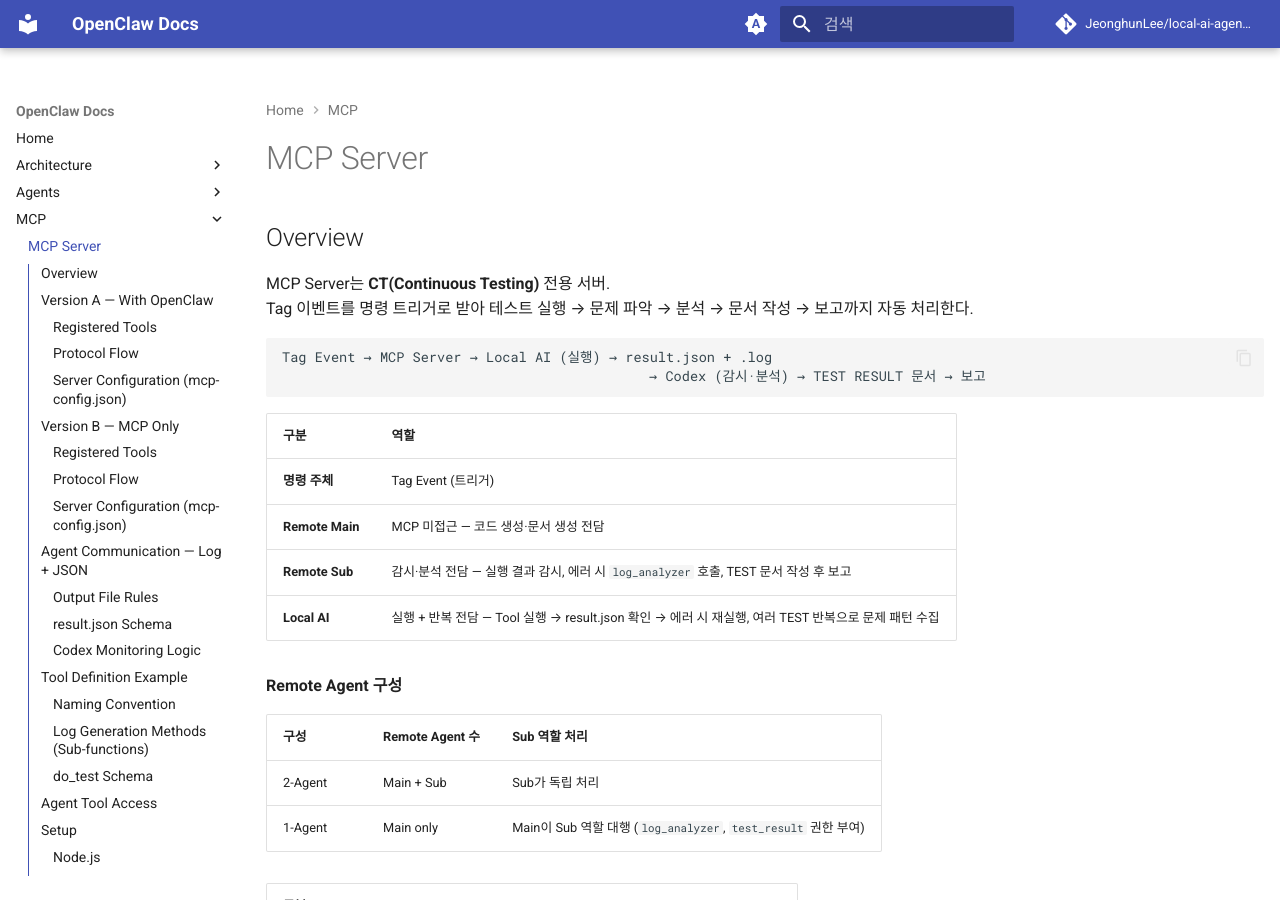
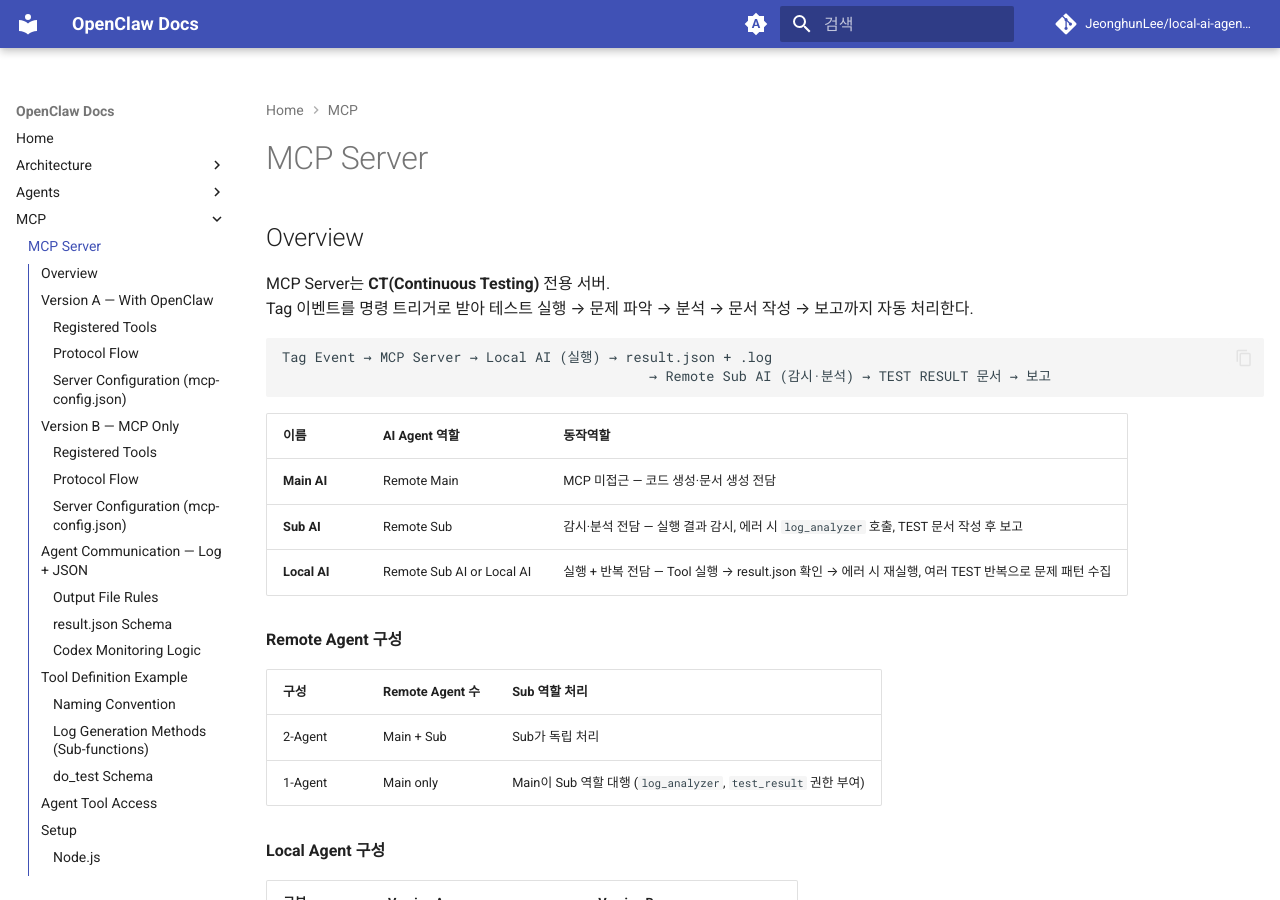
Before and after one commit to JeonghunLee/local-ai-agent-mcp, an MkDocs documentation site: the page built from docs/mcp/mcp_server.md, in a window 1280 px wide and 900 px high. Built offline with MkDocs 1.6.1 and Material for MkDocs 9.7.7, drawn with Linux system fonts in a browser that asks for light colours; comment, search, counter and statistics services are not loaded.

Commit message:
update docs

````diff
--- a/docs/mcp/mcp_server.md
+++ b/docs/mcp/mcp_server.md
@@ -7,15 +7,14 @@ Tag 이벤트를 명령 트리거로 받아 테스트 실행 → 문제 파악
 
 ```
 Tag Event → MCP Server → Local AI (실행) → result.json + .log
-                                             → Codex (감시·분석) → TEST RESULT 문서 → 보고
+                                             → Remote Sub AI (감시·분석) → TEST RESULT 문서 → 보고
 ```
 
-| 구분 | 역할 |
-|------|------|
-| **명령 주체** | Tag Event (트리거) |
-| **Remote Main** | MCP 미접근 — 코드 생성·문서 생성 전담 |
-| **Remote Sub** | 감시·분석 전담 — 실행 결과 감시, 에러 시 `log_analyzer` 호출, TEST 문서 작성 후 보고 |
-| **Local AI** | 실행 + 반복 전담 — Tool 실행 → result.json 확인 → 에러 시 재실행, 여러 TEST 반복으로 문제 패턴 수집 |
+| 이름 | AI Agent 역할 | 동작역할 |
+|------ |------ |------|
+| **Main AI**  |  Remote Main    | MCP 미접근 — 코드 생성·문서 생성 전담 |
+| **Sub AI**   |  Remote Sub   |  감시·분석 전담 — 실행 결과 감시, 에러 시 `log_analyzer` 호출, TEST 문서 작성 후 보고 |
+| **Local AI** |  Remote Sub AI or Local AI        | 실행 + 반복 전담 — Tool 실행 → result.json 확인 → 에러 시 재실행, 여러 TEST 반복으로 문제 패턴 수집 |
 
 **Remote Agent 구성**
 
@@ -23,6 +22,8 @@ Tag Event → MCP Server → Local AI (실행) → result.json + .log
 |------|----------------|--------------|
 | 2-Agent | Main + Sub | Sub가 독립 처리 |
 | 1-Agent | Main only | Main이 Sub 역할 대행 (`log_analyzer`, `test_result` 권한 부여) |
+
+**Local Agent 구성**
 
 | 구분 | Version A | Version B |
 |------|-----------|-----------|
````
